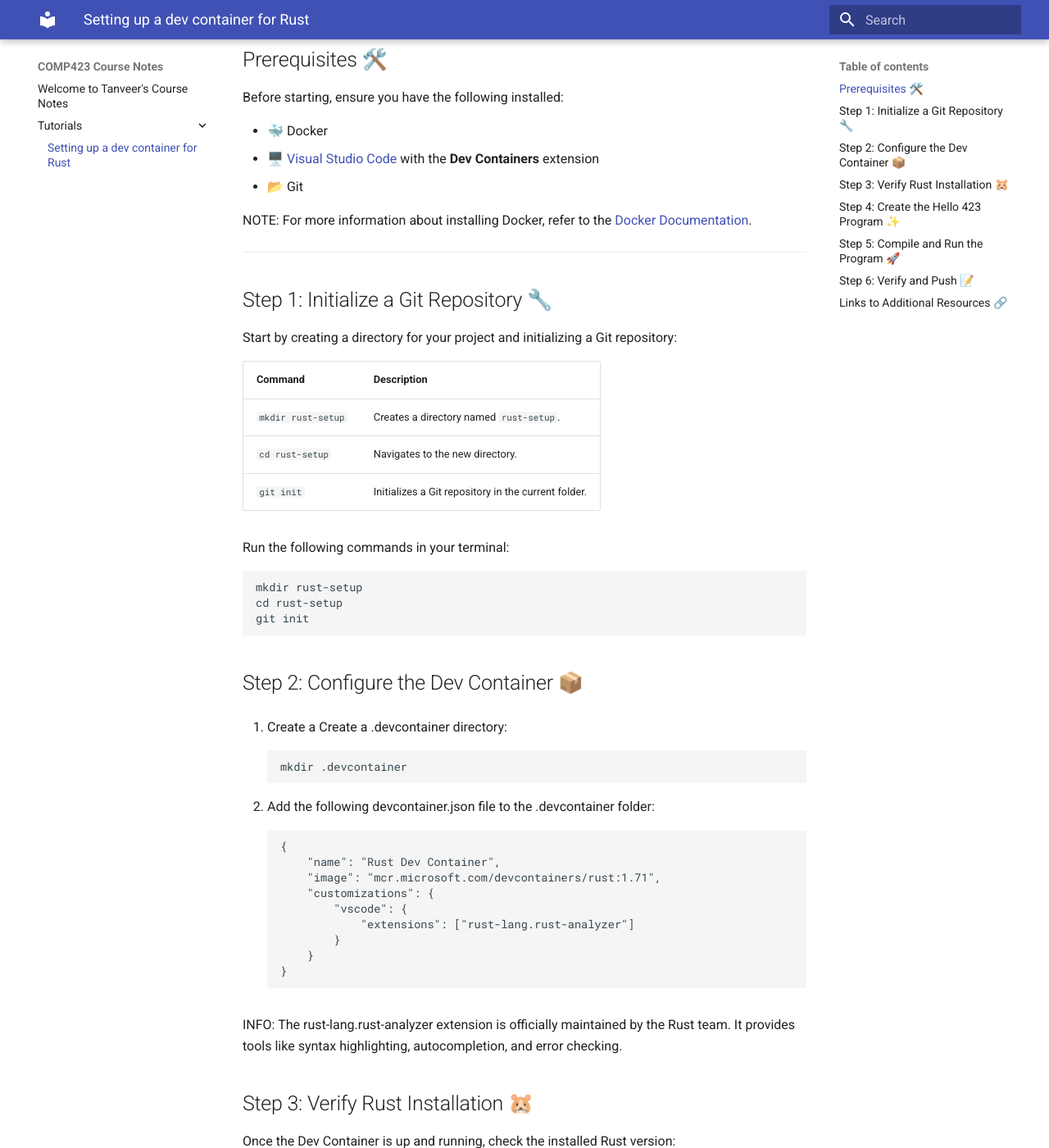
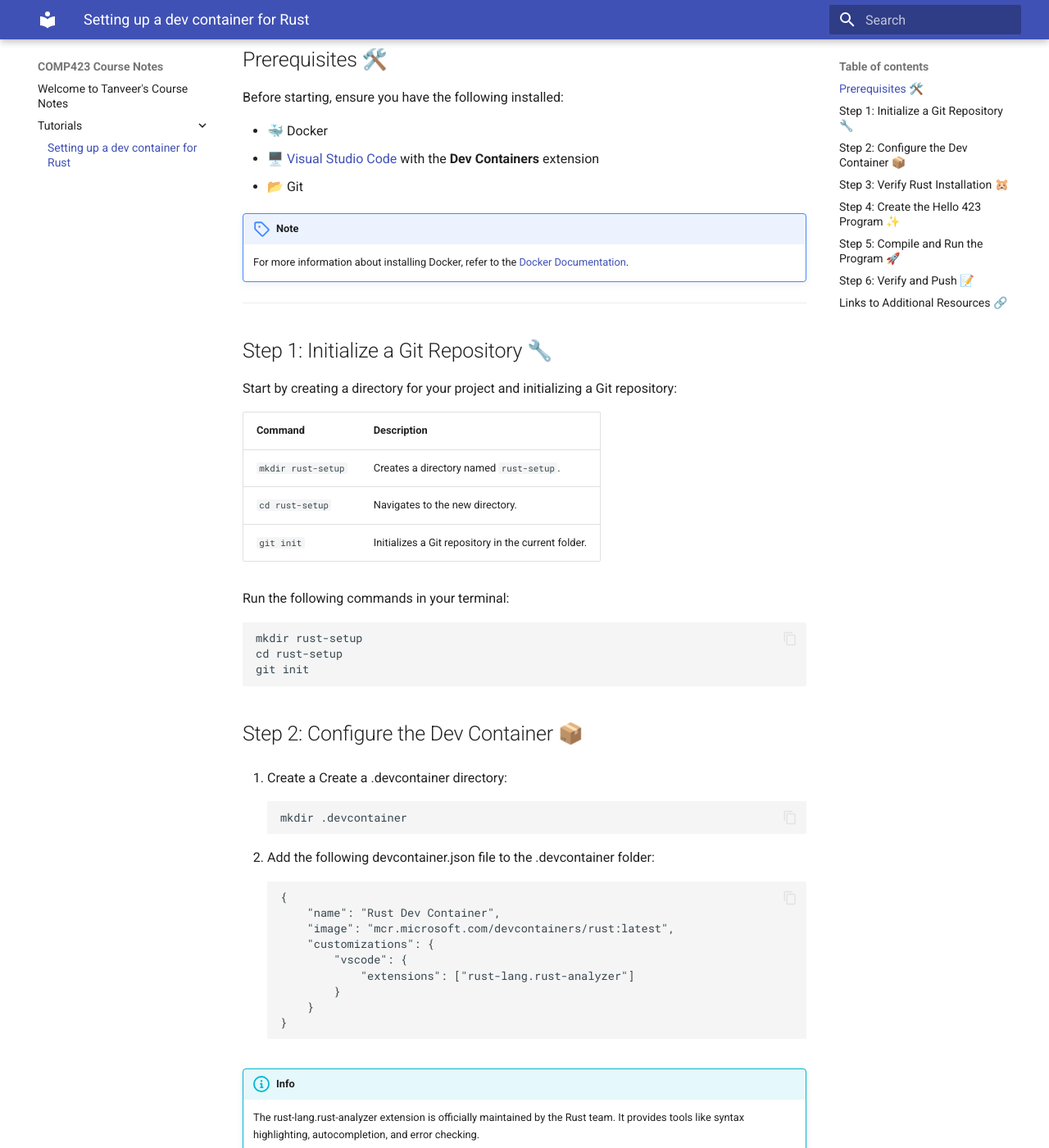
Before and after one commit to TanveerT12345/comp423-course-notes, an MkDocs documentation site: the page built from docs/tutorials/rust-setup.md, in a window 1280 px wide and 1400 px high, scrolled down 224 px. Shown: the whole window at 82% size. Built offline with MkDocs 1.6.1 and Material for MkDocs 9.7.7, drawn with Linux system fonts in a browser that asks for light colours; some of the changed lines change nothing that is shown; some of the changed text lies outside the part shown.

Commit message:
added latest to .devcontainers json, added addmonations and codeblocks

```diff
--- a/docs/tutorials/rust-setup.md
+++ b/docs/tutorials/rust-setup.md
@@ -10,7 +10,7 @@ Before starting, ensure you have the following installed:
 * 🖥️ [Visual Studio Code](https://code.visualstudio.com/) with the **Dev Containers** extension
 * 📂 Git
 
-NOTE:
+!!! note
     For more information about installing Docker, refer to the [Docker Documentation](https://docs.docker.com/get-docker/).
 
 ---
@@ -39,7 +39,7 @@ Run the following commands in your terminal:
 
         {
             "name": "Rust Dev Container",
-            "image": "mcr.microsoft.com/devcontainers/rust:1.71",
+            "image": "mcr.microsoft.com/devcontainers/rust:latest",
             "customizations": {
                 "vscode": {
                     "extensions": ["rust-lang.rust-analyzer"]
@@ -47,7 +47,8 @@ Run the following commands in your terminal:
             }
         }
 
-INFO: The rust-lang.rust-analyzer extension is officially maintained by the Rust team. It provides tools like syntax highlighting, autocompletion, and error checking.
+!!! info
+    The rust-lang.rust-analyzer extension is officially maintained by the Rust team. It provides tools like syntax highlighting, autocompletion, and error checking.
 
 ## Step 3: Verify Rust Installation 🐹
 Once the Dev Container is up and running, check the installed Rust version:
@@ -60,7 +61,8 @@ You should see output similar to:
 
     rustc 1.71.0 (abcd1234 2024-01-01)
 
-NOTE: Using the Microsoft Rust Dev Container base image ensures you're running the latest stable version of Rust.
+!!! note
+     Using the Microsoft Rust Dev Container base image ensures you're running the latest stable version of Rust.
 
 ## Step 4: Create the Hello 423 Program ✨
 Now its time to create your first Rust program
@@ -97,7 +99,8 @@ Now its time to create your first Rust program
 
         Hello COMP423
 
-NOTE: Think of cargo build like the gcc command in COMP211. It compiles your code but doesn't run it automatically.
+!!! note
+    Think of cargo build like the gcc command in COMP211. It compiles your code but doesn't run it automatically.
 
 ## Step 6: Verify and Push 📝
 
--- a/mkdocs.yml
+++ b/mkdocs.yml
@@ -1,3 +1,37 @@
 site_name: COMP423 Course Notes
+
 theme:
   name: material
+  icon:
+    admonition:
+      note: octicons/tag-16
+      abstract: octicons/checklist-16
+      info: octicons/info-16
+      tip: octicons/squirrel-16
+      success: octicons/check-16
+      question: octicons/question-16
+      warning: octicons/alert-16
+      failure: octicons/x-circle-16
+      danger: octicons/zap-16
+      bug: octicons/bug-16
+      example: octicons/beaker-16
+      quote: octicons/quote-16
+  features:
+    - content.code.copy
+    - content.code.select
+    - content.code.annotate
+
+markdown_extensions:
+  - admonition
+  - pymdownx.details
+  - pymdownx.superfences
+  - pymdownx.highlight:
+      anchor_linenums: true
+      line_spans: __span
+      pygments_lang_class: true
+  - pymdownx.inlinehilite
+  - pymdownx.snippets
+
+extra:
+  annotate:
+    json: [.s2]  # Enables annotations inside strings for JSON
```
